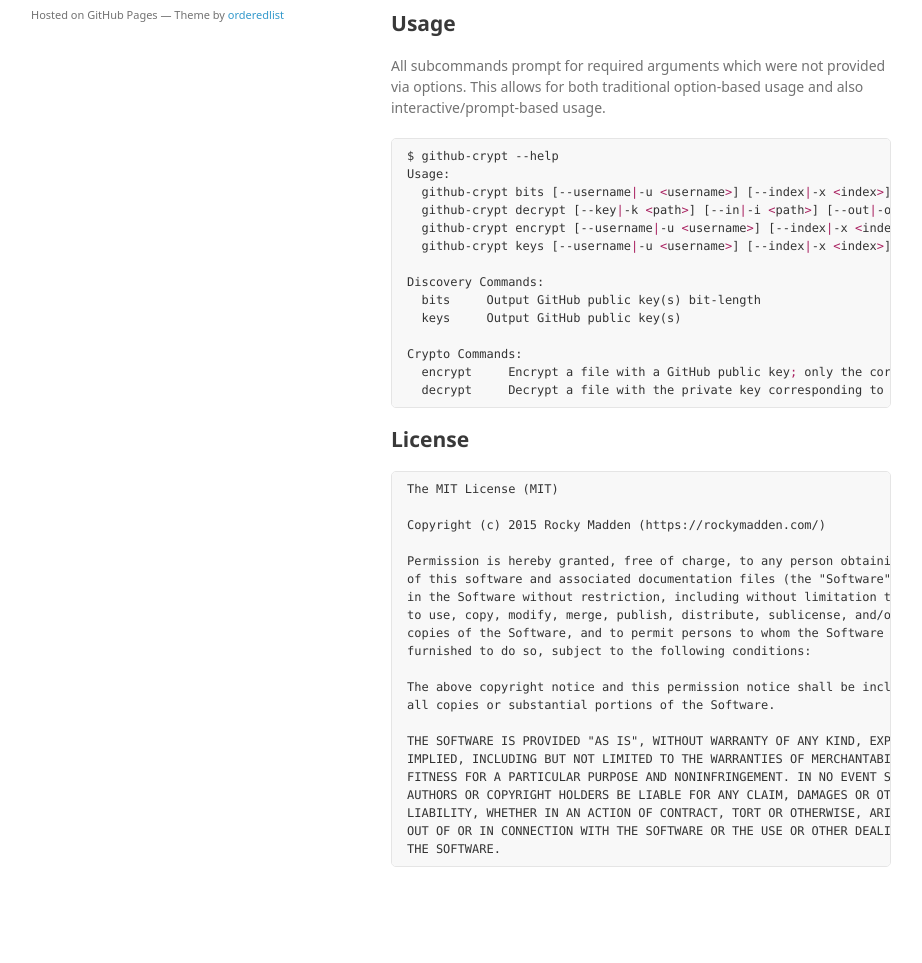
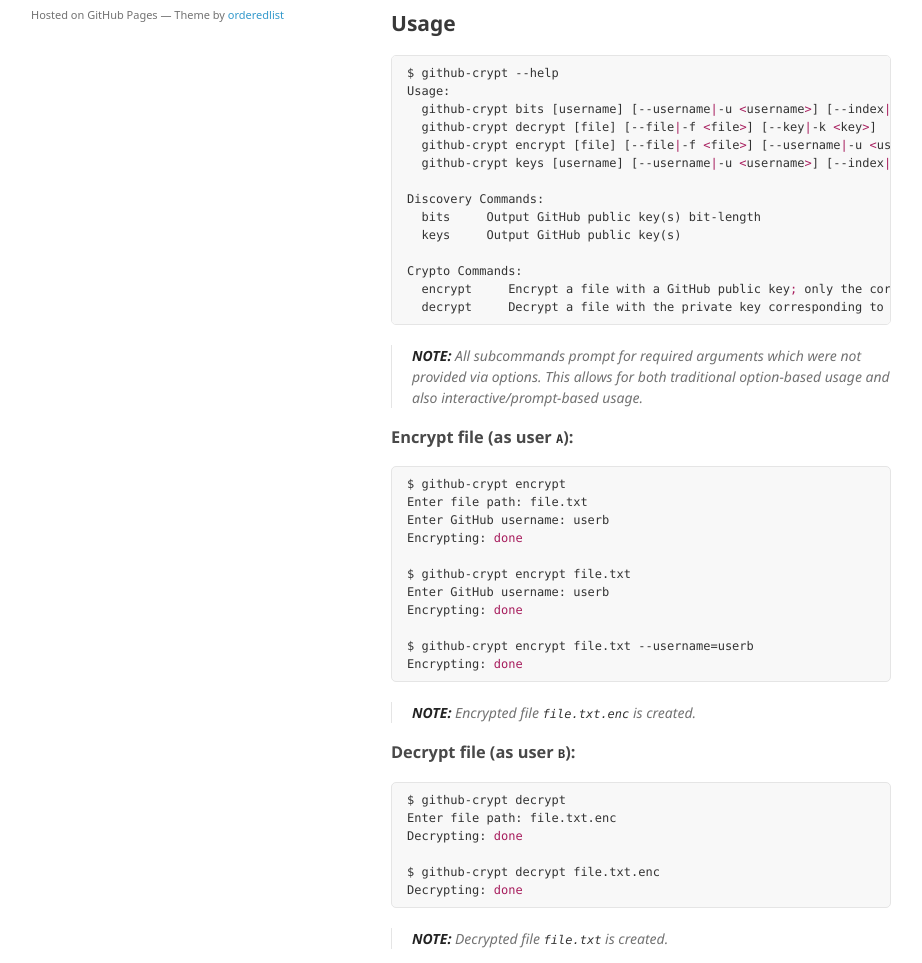
Before and after one commit to rockymadden/github-crypt, a plain HTML site: page index.html in a window 1280 px wide. Shown: the part 706-1669 px from the top of the page, without its empty margins (179-1101 px from the left). Before the commit the page ends 1643 px from the top, so only its background shows below. Drawn offline with Linux system fonts and the light colour scheme; a web font is replaced by a local one.

Commit message:
Create gh-pages branch via GitHub

```diff
--- a/index.html
+++ b/index.html
@@ -3,7 +3,7 @@
   <head>
     <meta charset="utf-8">
     <meta http-equiv="X-UA-Compatible" content="chrome=1">
-    <title>github-crypt | Asymmetric cryptography via GitHub SSH keys</title>
+    <title>github-crypt by rockymadden</title>
 
     <link rel="stylesheet" href="stylesheets/styles.css">
     <link rel="stylesheet" href="stylesheets/github-light.css">
@@ -16,7 +16,7 @@
     <div class="wrapper">
       <header>
         <h1>github-crypt</h1>
-        <p>Asymmetric cryptography via GitHub SSH keys</p>
+        <p>Asymmetric message cryptography via GitHub SSH keys</p>
 
         <p class="view"><a href="https://github.com/rockymadden/github-crypt">View the Project on GitHub <small>rockymadden/github-crypt</small></a></p>
 
@@ -87,15 +87,12 @@ $ brew install github-crypt</pre></div>
 <h2>
 <a id="usage" class="anchor" href="#usage" aria-hidden="true"><span class="octicon octicon-link"></span></a>Usage</h2>
 
-<p>All subcommands prompt for required arguments which were not provided via options. This allows for
-both traditional option-based usage and also interactive/prompt-based usage.</p>
-
 <div class="highlight highlight-source-shell"><pre>$ github-crypt --help
 Usage:
-  github-crypt bits [--username<span class="pl-k">|</span>-u <span class="pl-k">&lt;</span>username<span class="pl-k">&gt;</span>] [--index<span class="pl-k">|</span>-x <span class="pl-k">&lt;</span>index<span class="pl-k">&gt;</span>]
-  github-crypt decrypt [--key<span class="pl-k">|</span>-k <span class="pl-k">&lt;</span>path<span class="pl-k">&gt;</span>] [--in<span class="pl-k">|</span>-i <span class="pl-k">&lt;</span>path<span class="pl-k">&gt;</span>] [--out<span class="pl-k">|</span>-o <span class="pl-k">&lt;</span>path<span class="pl-k">&gt;</span>]
-  github-crypt encrypt [--username<span class="pl-k">|</span>-u <span class="pl-k">&lt;</span>username<span class="pl-k">&gt;</span>] [--index<span class="pl-k">|</span>-x <span class="pl-k">&lt;</span>index<span class="pl-k">&gt;</span>] [--in<span class="pl-k">|</span>-i <span class="pl-k">&lt;</span>path<span class="pl-k">&gt;</span>] [--out<span class="pl-k">|</span>-o <span class="pl-k">&lt;</span>path<span class="pl-k">&gt;</span>] [--upload<span class="pl-k">|</span>-l]
-  github-crypt keys [--username<span class="pl-k">|</span>-u <span class="pl-k">&lt;</span>username<span class="pl-k">&gt;</span>] [--index<span class="pl-k">|</span>-x <span class="pl-k">&lt;</span>index<span class="pl-k">&gt;</span>]
+  github-crypt bits [username] [--username<span class="pl-k">|</span>-u <span class="pl-k">&lt;</span>username<span class="pl-k">&gt;</span>] [--index<span class="pl-k">|</span>-i <span class="pl-k">&lt;</span>index<span class="pl-k">&gt;</span>]
+  github-crypt decrypt [file] [--file<span class="pl-k">|</span>-f <span class="pl-k">&lt;</span>file<span class="pl-k">&gt;</span>] [--key<span class="pl-k">|</span>-k <span class="pl-k">&lt;</span>key<span class="pl-k">&gt;</span>]
+  github-crypt encrypt [file] [--file<span class="pl-k">|</span>-f <span class="pl-k">&lt;</span>file<span class="pl-k">&gt;</span>] [--username<span class="pl-k">|</span>-u <span class="pl-k">&lt;</span>username<span class="pl-k">&gt;</span>] [--index<span class="pl-k">|</span>-i <span class="pl-k">&lt;</span>index<span class="pl-k">&gt;</span>] [--upload<span class="pl-k">|</span>-U]
+  github-crypt keys [username] [--username<span class="pl-k">|</span>-u <span class="pl-k">&lt;</span>username<span class="pl-k">&gt;</span>] [--index<span class="pl-k">|</span>-i <span class="pl-k">&lt;</span>index<span class="pl-k">&gt;</span>]
 
 Discovery Commands:
   bits     Output GitHub public key(s) bit-length
@@ -104,6 +101,44 @@ Discovery Commands:
 Crypto Commands:
   encrypt     Encrypt a file with a GitHub public key<span class="pl-k">;</span> only the corresponding private key can decrypt
   decrypt     Decrypt a file with the private key corresponding to the GitHub public key used to encrypt</pre></div>
+
+<blockquote>
+<p><strong>NOTE:</strong> All subcommands prompt for required arguments which were not provided via options. This
+allows for both traditional option-based usage and also interactive/prompt-based usage.</p>
+</blockquote>
+
+<h3>
+<a id="encrypt-file-as-user-a" class="anchor" href="#encrypt-file-as-user-a" aria-hidden="true"><span class="octicon octicon-link"></span></a>Encrypt file (as user <code>A</code>):</h3>
+
+<div class="highlight highlight-source-shell"><pre>$ github-crypt encrypt
+Enter file path: file.txt
+Enter GitHub username: userb
+Encrypting: <span class="pl-k">done</span>
+
+$ github-crypt encrypt file.txt
+Enter GitHub username: userb
+Encrypting: <span class="pl-k">done</span>
+
+$ github-crypt encrypt file.txt --username=userb
+Encrypting: <span class="pl-k">done</span></pre></div>
+
+<blockquote>
+<p><strong>NOTE:</strong> Encrypted file <code>file.txt.enc</code> is created.</p>
+</blockquote>
+
+<h3>
+<a id="decrypt-file-as-user-b" class="anchor" href="#decrypt-file-as-user-b" aria-hidden="true"><span class="octicon octicon-link"></span></a>Decrypt file (as user <code>B</code>):</h3>
+
+<div class="highlight highlight-source-shell"><pre>$ github-crypt decrypt
+Enter file path: file.txt.enc
+Decrypting: <span class="pl-k">done</span>
+
+$ github-crypt decrypt file.txt.enc
+Decrypting: <span class="pl-k">done</span></pre></div>
+
+<blockquote>
+<p><strong>NOTE:</strong> Decrypted file <code>file.txt</code> is created.</p>
+</blockquote>
 
 <h2>
 <a id="license" class="anchor" href="#license" aria-hidden="true"><span class="octicon octicon-link"></span></a>License</h2>
```
Also changed, not shown: params.json (+1 -1 lines).
